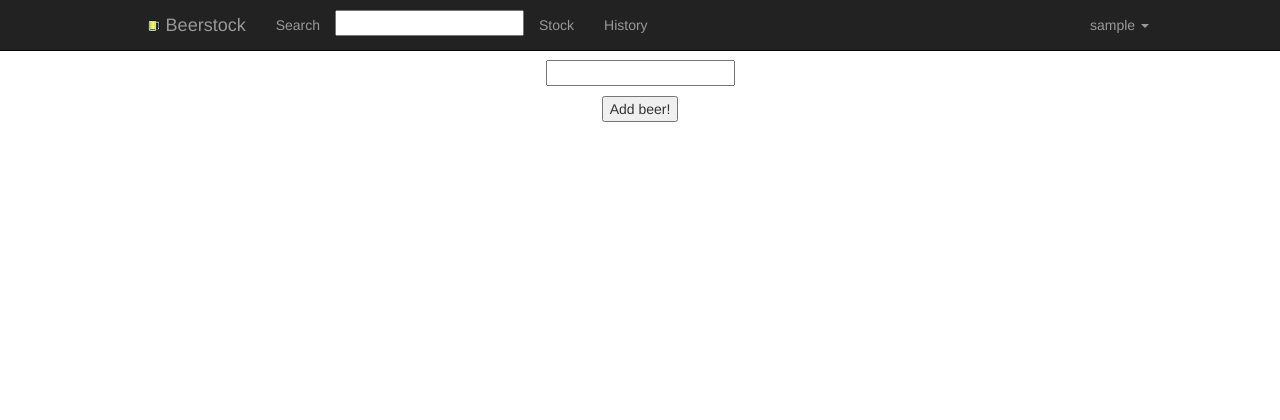
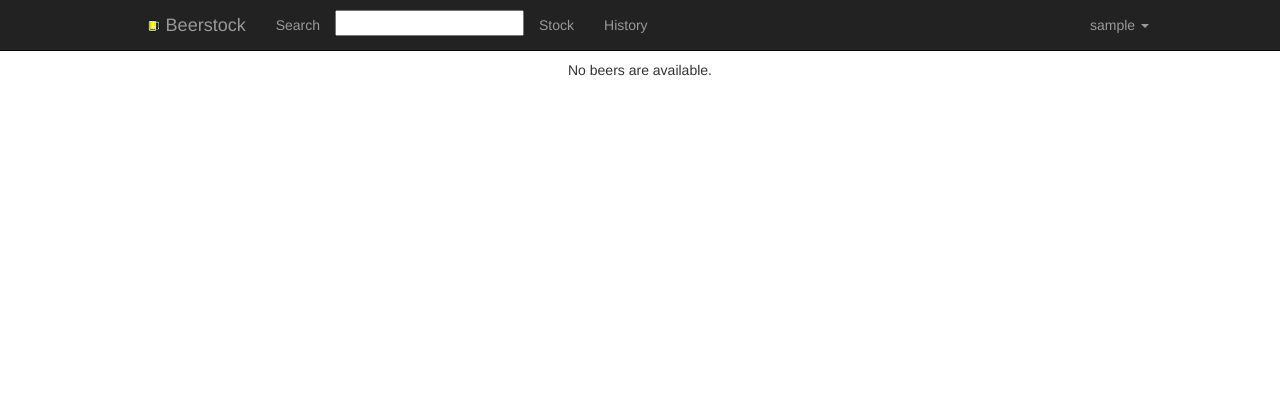
Before and after one commit to marshall91/beerstock, a Django app: page /beers/search_beer/ in a window 1280 px wide. Shown: the top 420 px of the page. Run offline with Django 3.2, Linux system fonts and the light colour scheme; the visitor is signed in with stand-in values (Sample User, id 1); parts of the project's set-up code (start-up, migrations or seed data) failed here and were passed over; some libraries are stand-ins or nearby versions.

Commit message:
Cleaned up fragments left from old search

```diff
--- a/beers/views.py
+++ b/beers/views.py
@@ -38,7 +38,7 @@ def search_beer(request):
             })
             return render(request, 'beers/beer_list.html', context)
     else:
-        return render(request, 'beers/untappd_beer_form.html')
+        return render(request, 'beers/stock_index.html')
 
 
 @login_required
--- a/templates/beers/beer_list.html
+++ b/templates/beers/beer_list.html
@@ -8,11 +8,6 @@
             {% if beer_list %}
                 <div class="col-md-2"></div>
                 <div class="col-md-6">
-                    <form method="post">
-                        {% csrf_token %}
-                        <p align="center"><input type="text" name="beername"></p>
-                        <p align="center"><input type="submit" value="Add beer!"></p>
-                    </form>
                 {% for beer in beer_list %}
                     <div class="row">
                         <div class="col-md-4">
--- a/templates/beers/untappd_beer_form.html
+++ /dev/null
@@ -1,17 +0,0 @@
-<head>
-<title>BeerStock - Add Beer</title>
-<style>
-	form {
-		display: block;
-	}
-</style>
-</head>
-{% include "layouts/toolbar.html" %}
-
-<body>
-	<form method="post">
-	{% csrf_token %}
-	<p align="center"><input type="text" name="beername"></p>
-	<p align="center"><input type="submit" value="Add beer!"></p>
-	</form>
-</body>
```
